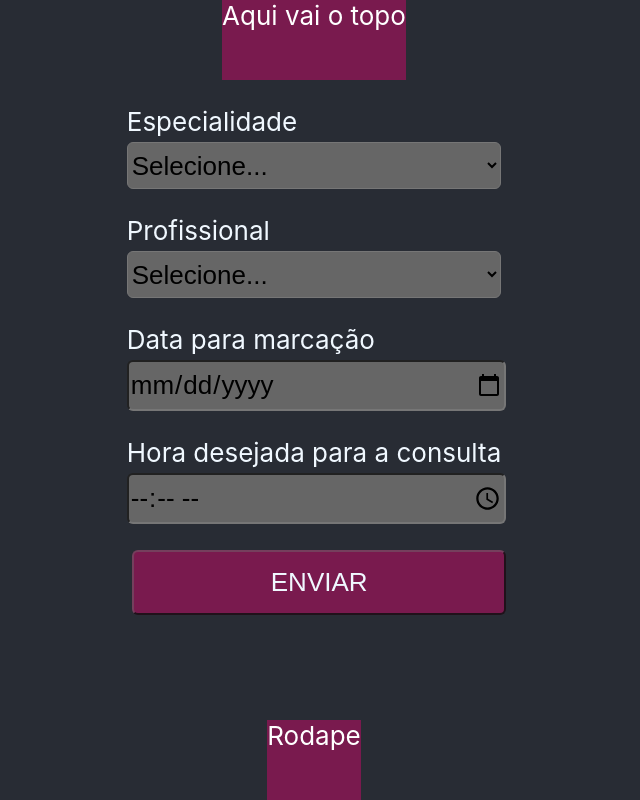
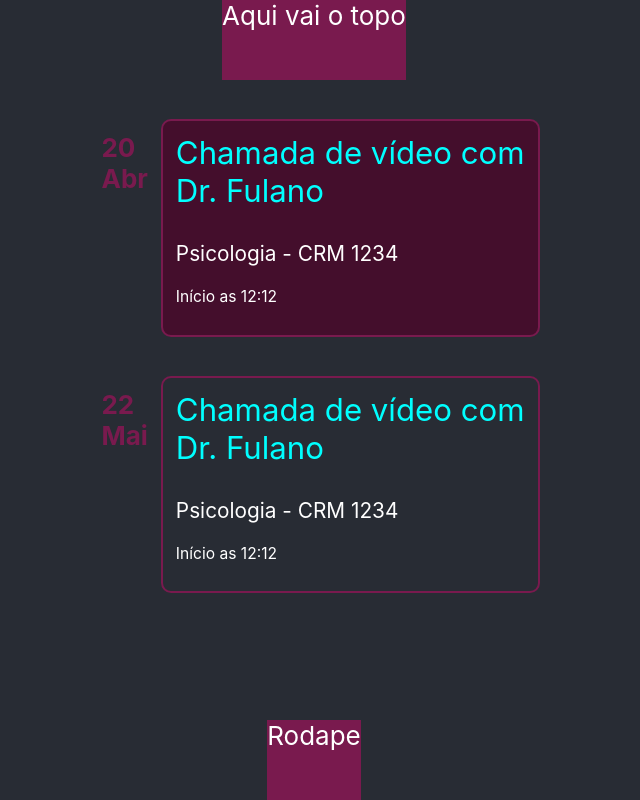
Before and after one commit to renatoaloi/agendamento, a React (Create React App) app in the folder dashboard/: page / in a window 1280 px wide. Shown: the whole page, without its empty margins (326-966 px from the left). Built offline with nearby package versions, Linux system fonts and the light colour scheme.

Commit message:
just another screen

```diff
--- a/dashboard/src/App.css
+++ b/dashboard/src/App.css
@@ -13,6 +13,49 @@ label {
   margin-top: 1em;
   color: aliceblue;
   display: block;
+}
+
+.Card-List {
+  margin-top: 1.5em;
+  display: flex;
+  flex-direction: row;
+}
+
+.Card-Titulo {
+  font-size: 1.2em;
+  color: aqua;
+  margin-top: 0em;
+}
+
+.Card-Especialidade {
+  font-size: 0.8em;
+}
+
+.Card-Data-Hora {
+  font-size: .6em;
+}
+
+.Card-List-Body {
+  padding: .5em;
+  border-width: .1em;
+  border-style: solid;
+  border-color: #791a4e;
+  border-radius: 10px;
+  background-color: #440e2c;
+}
+
+.Card-List-Body-Alternative {
+  padding: .5em;
+  border-width: .1em;
+  border-style: solid;
+  border-color: #791a4e;
+  border-radius: 10px;
+}
+
+.Card-List-Date {
+  padding: .5em;
+  color: #791a4e;
+  font-weight: 700;
 }
 
 .Btn-Submit {
--- a/dashboard/src/App.js
+++ b/dashboard/src/App.js
@@ -4,7 +4,8 @@ import './App.css';
 function App() {
   return (
     <div className="App">
-      <header className="App-header">
+      { 1==0 && (
+      <header className="App-header" >
         <div className="App-top">
           Aqui vai o topo
         </div>
@@ -27,17 +28,51 @@ function App() {
             </label>
 
             <label>
-              Data para marcação
+              Selecione o dia
               <input type="date" name="data" />
             </label>
 
             <label>
-              Hora desejada para a consulta
+              Selecione o horário
               <input type="time" name="hora" />
             </label>
 
-            <input type="submit" value="ENVIAR" className="Btn-Submit" />
+            <input type="submit" value="Continuar" className="Btn-Submit" />
           </form>
+        </div>
+        <div className="App-bottom">
+          Rodape
+        </div>
+      </header>
+      )}
+
+      <header className="App-header">
+        <div className="App-top">
+          Aqui vai o topo
+        </div>
+        <div className="App-content">
+          <div className="Card-List">
+            <div className="Card-List-Date">
+              <div>20</div>
+              <div>Abr</div>
+            </div>
+            <div className="Card-List-Body">
+              <p className="Card-Titulo">Chamada de vídeo com <br/>Dr. Fulano</p>
+              <p className="Card-Especialidade">Psicologia - CRM 1234</p>
+              <p className="Card-Data-Hora">Início as 12:12</p>
+            </div>
+          </div>
+          <div className="Card-List">
+            <div className="Card-List-Date">
+              <div>22</div>
+              <div>Mai</div>
+            </div>
+            <div className="Card-List-Body-Alternative">
+            <p className="Card-Titulo">Chamada de vídeo com <br/>Dr. Fulano</p>
+              <p className="Card-Especialidade">Psicologia - CRM 1234</p>
+              <p className="Card-Data-Hora">Início as 12:12</p>
+            </div>
+          </div>
         </div>
         <div className="App-bottom">
           Rodape
```
